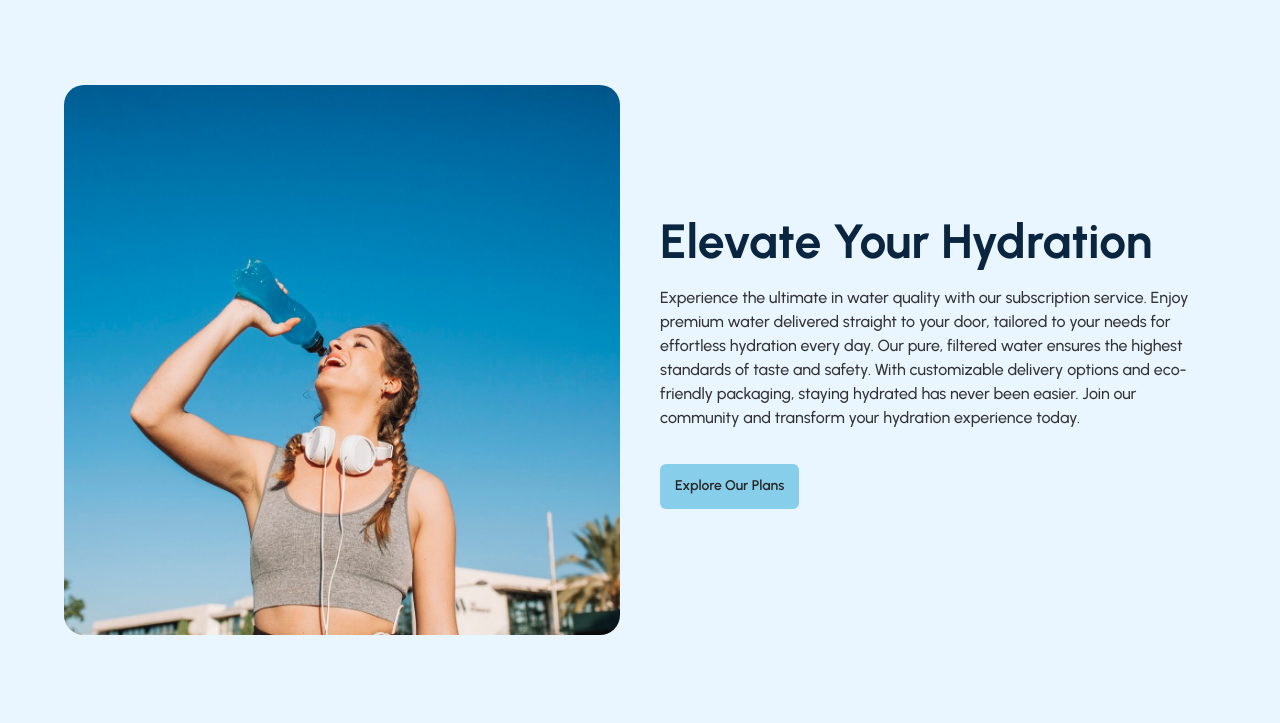
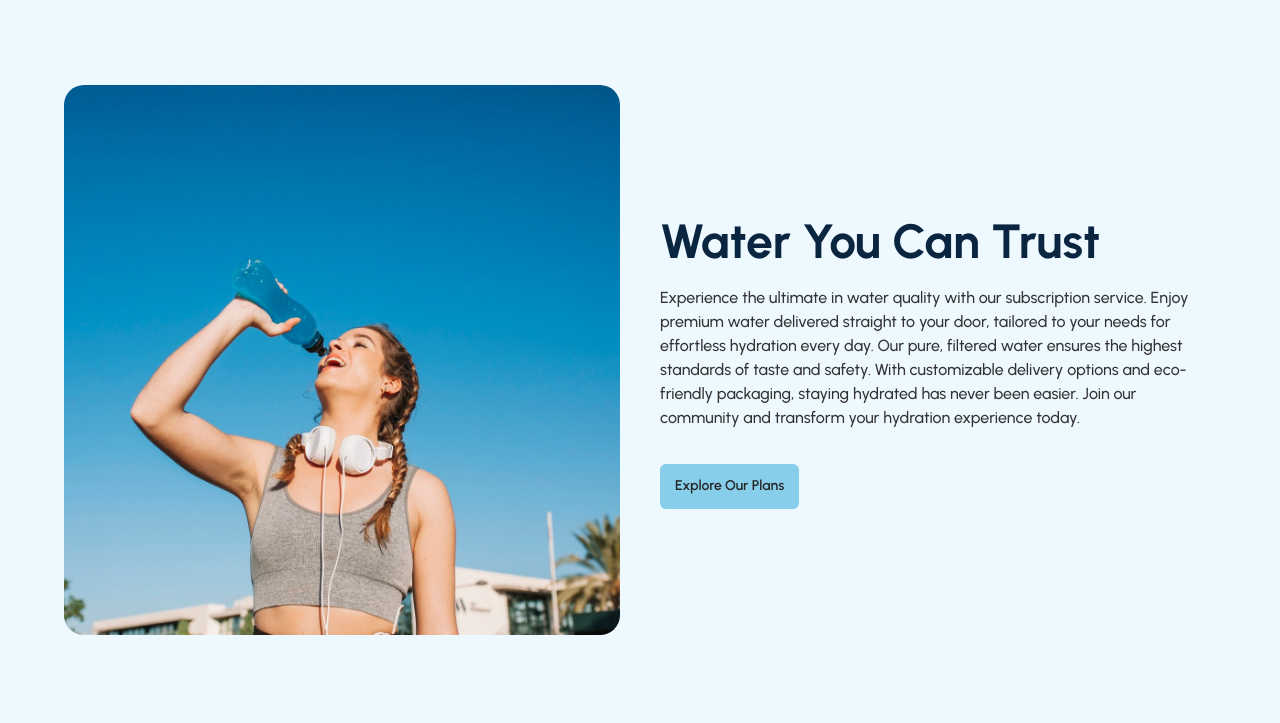
Before and after one commit to nasifnuh/LonAqua, a plain HTML site: page src/landing/index.html in a window 1280 px wide. Shown: the part 77-800 px from the top of the page. Drawn offline with Linux system fonts and the light colour scheme; files whose address does not match are found by name.

Commit message:
[fix] update readme.md

```diff
--- a/src/landing/index.html
+++ b/src/landing/index.html
@@ -11,7 +11,7 @@
         content="water, cheap water, high quality water, premium water, water subscription, buy water, water london ontario, drinking water, bottled water, water near me, lon aqua water company, lonaqua water, alkaline water, spring water, water delivery, water delivery near me, filtered water, filtered water near me">
     <meta name="robots" content="index, follow">
 
-    <title>A Water Experience | LonAqua</title>
+    <title>Water You Can Trust | LonAqua</title>
 
     <link rel="stylesheet" href="../main.css" />
     <link rel="stylesheet" href="styles.css" />
@@ -50,7 +50,7 @@
                 src="../../assets/images/hero_image.jpg" />
         </div>
         <div class="hero-details">
-            <h1>Elevate Your Hydration</h1>
+            <h1>Water You Can Trust</h1>
             <p>Experience the ultimate in water quality with our subscription service. Enjoy premium water delivered
                 straight to your door, tailored to your needs for effortless hydration every day. Our pure, filtered
                 water ensures the highest standards of taste and safety. With customizable delivery options and
--- a/src/landing/styles.css
+++ b/src/landing/styles.css
@@ -309,7 +309,7 @@
 @media (min-width: 768px) {
   .hero-section {
     align-items: center;
-    background-color: #e9f6ff;
+    background-color: #edf8ff;
     display: flex;
     gap: 40px;
     justify-content: center;
```
Also changed, not shown: 1 other file.
